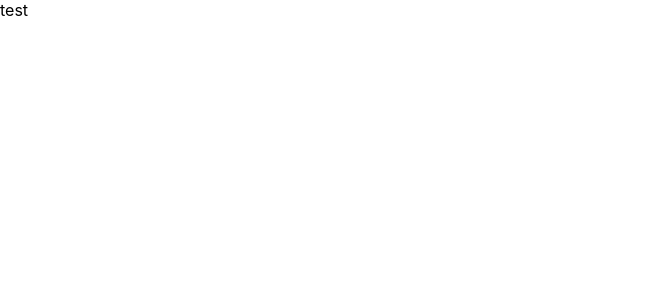
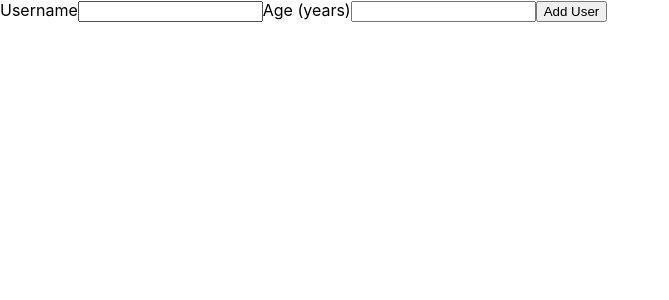
Before and after one commit to KyleJohnsonWebdev/formRefresher, a React (Create React App) app in the folder form-refresher/: page / in a window 1280 px wide. Shown: the top 300 px of the page, without its empty margins (0-669 px from the left). Built offline with nearby package versions, Linux system fonts and the light colour scheme.

Commit message:
added file structure and AddUser component

```diff
--- a/form-refresher/src/App.js
+++ b/form-refresher/src/App.js
@@ -1,5 +1,11 @@
+import React from "react";
+import AddUser from "./components/Users/AddUser";
 function App() {
-  return <div>test</div>;
+  return (
+    <div>
+      <AddUser />
+    </div>
+  );
 }
 
 export default App;
--- /dev/null
+++ b/form-refresher/src/components/Users/AddUser.js
@@ -0,0 +1,17 @@
+import React from "react";
+
+const AddUser = (props) => {
+  const addUserHandler = (event) => {
+    event.preventDefault();
+  };
+  return (
+    <form onSubmit={addUserHandler}>
+      <label htmlFor="username">Username</label>
+      <input id="username" type="text" />
+      <label htmlFor="age">Age (years)</label>
+      <input id="age" type="number" />
+      <button type="submit">Add User</button>
+    </form>
+  );
+};
+export default AddUser;
```
